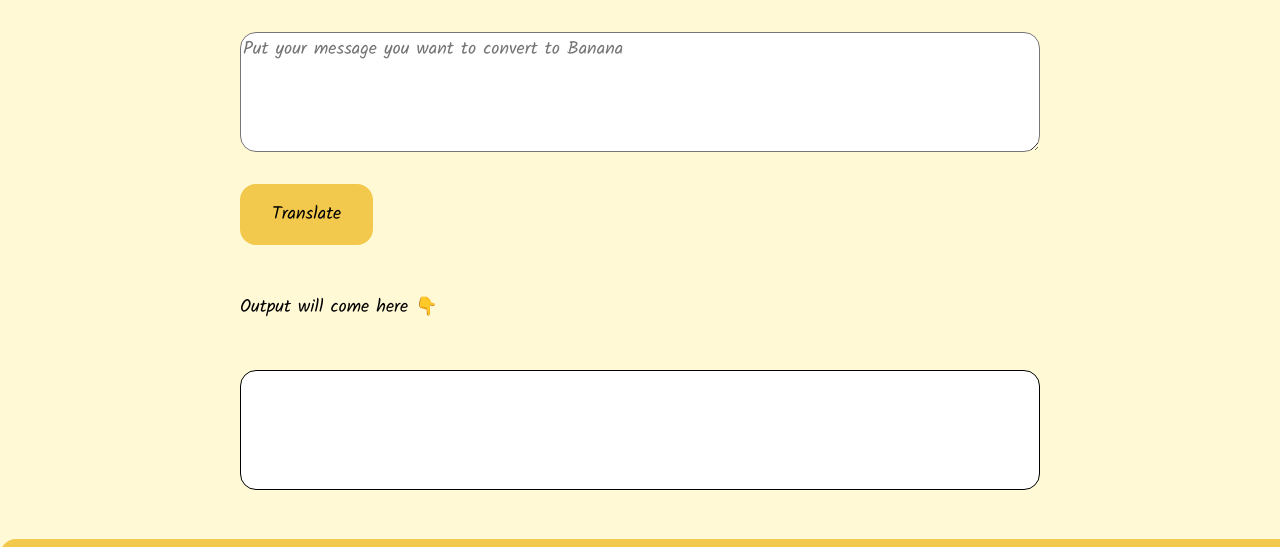
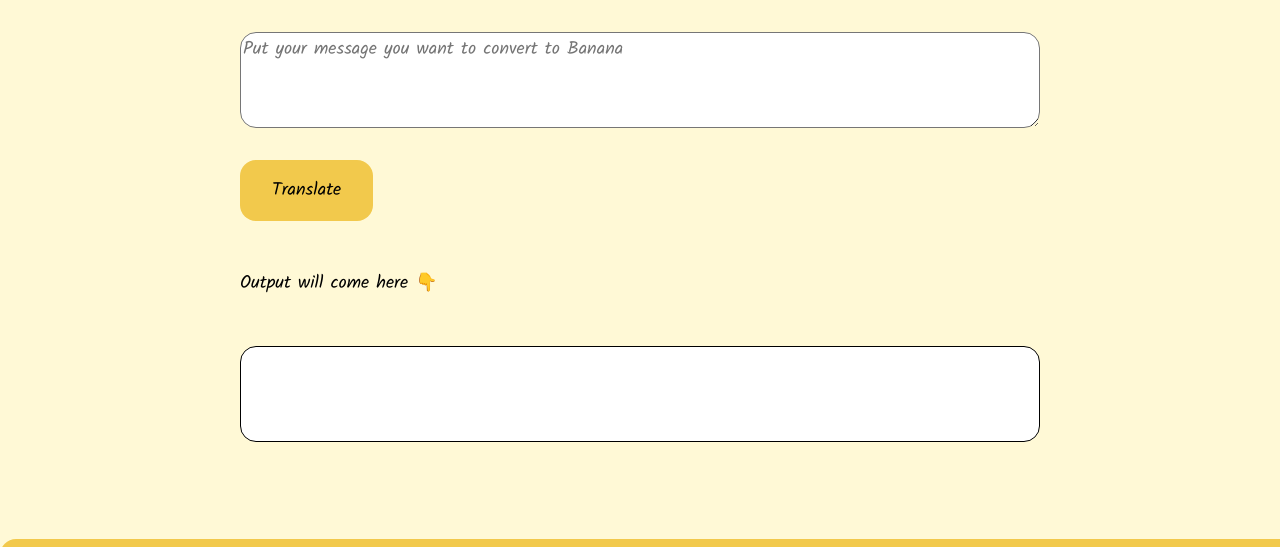
Before and after one commit to kunal-jain-5/banana-translate, a plain HTML site: page index.html in a window 1280 px wide. Shown: the part 128-675 px from the top of the page. Drawn offline with Linux system fonts and the light colour scheme.

Commit message:
Update style.css

```diff
--- a/style.css
+++ b/style.css
@@ -10,7 +10,7 @@ body{
 textarea {
     box-sizing: border-box;
     width: 100%;
-    height: 15vh;
+    height: 12vh;
     display: block;
     font-size: large;
     font-family: inherit;
@@ -36,7 +36,7 @@ button{
 #output {
     box-sizing: border-box;
     border: 1px solid black;
-    height: 15vh;
+    height: 12vh;
     width: 100%;
     border-radius: 1rem;
     margin-top: 2rem;
```
